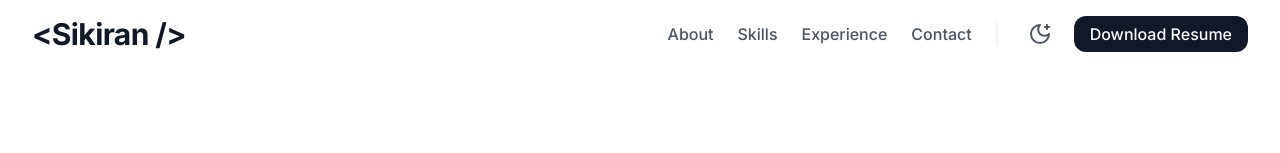
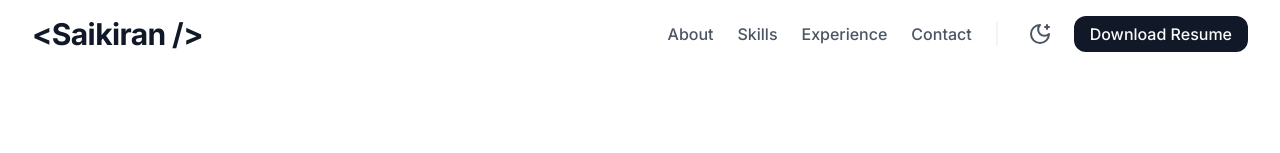
Before and after one commit to saikirandasari04/portfolio, a Next.js app: page / in a window 1280 px wide. Shown: the top 153 px of the page. Built offline with nearby package versions, Linux system fonts and the light colour scheme.

Commit message:
updated details

```diff
--- a/src/components/general/download-cv.tsx
+++ b/src/components/general/download-cv.tsx
@@ -4,8 +4,10 @@ import Button from '@/components/general/button';
 
 const DownloadCV = () => {
   return (
-    <Button onClick={() => window?.open('/files/Saikiran-dasari-resume.pdf', '_blank')}>
-      Download Resume
+    <Button>
+      <a href='./files/Saikiran-dasari-resume.pdf' download style={{ textDecoration: 'none', color: 'inherit' }}>
+        Download Resume
+      </a>
     </Button>
   );
 };
--- a/src/components/layout/header.tsx
+++ b/src/components/layout/header.tsx
@@ -21,7 +21,7 @@ import Typography from '@/components/general/typography';
 
 const Logo = () => (
   <Typography variant="h3" className="font-bold">
-    {'<Sikiran />'}
+    {'<Saikiran />'}
   </Typography>
 );
 
```
